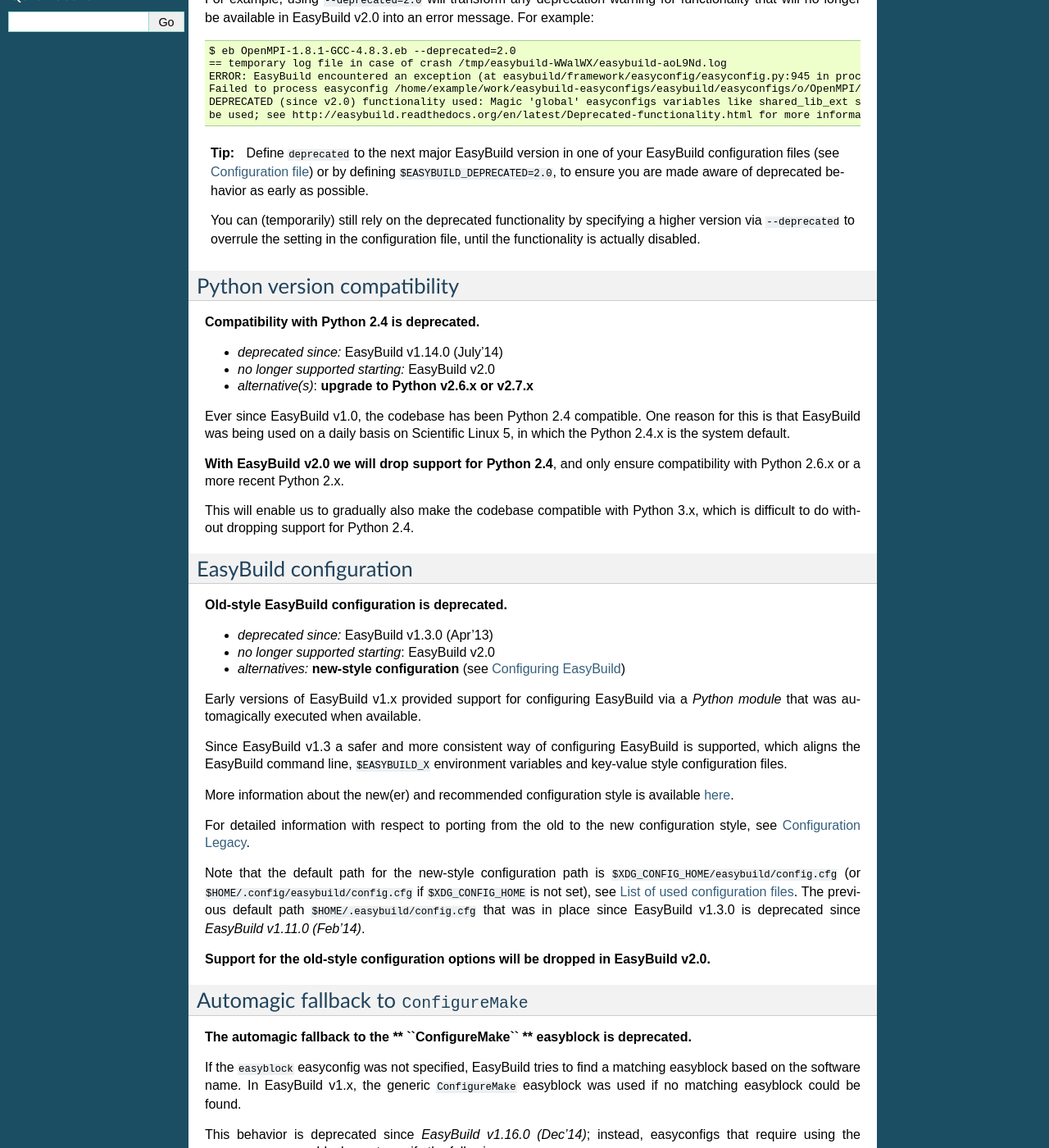
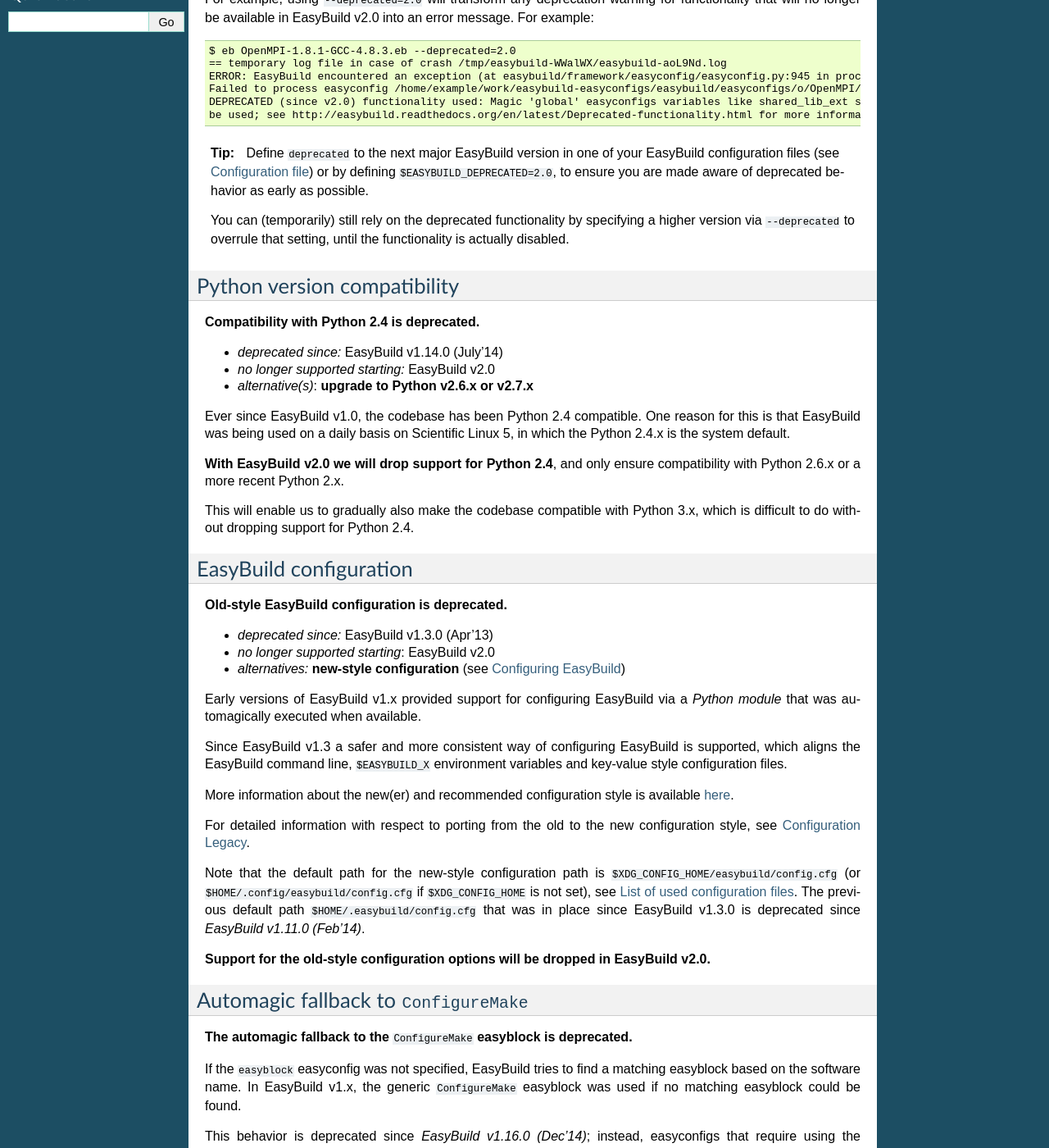
Before and after one commit to easybuilders/easybuild, a Sphinx documentation site: the page built from docs/Deprecated-functionality.rst, in a window 1280 px wide and 1400 px high, scrolled down 770 px. Shown: the whole window at 82% size. Built offline with Sphinx 7.4.7, drawn with Linux system fonts in a browser that asks for light colours; some of the changed text lies outside the part shown.

Commit message:
minor style fixes

```diff
--- a/docs/Deprecated-functionality.rst
+++ b/docs/Deprecated-functionality.rst
@@ -56,7 +56,7 @@
          of deprecated behavior as early as possible.
 
          You can (temporarily) still rely on the deprecated functionality by
-         specifying a higher version via ``--deprecated`` to overrule the setting in the configuration file, until the
+         specifying a higher version via ``--deprecated`` to overrule that setting, until the
          functionality is actually disabled.
 
 .. _python_version_compatibility:
@@ -114,7 +114,7 @@
 Automagic fallback to ``ConfigureMake``
 ---------------------------------------
 
-**The automagic fallback to the ** ``ConfigureMake`` ** easyblock is deprecated.**
+**The automagic fallback to the** ``ConfigureMake`` **easyblock is deprecated.**
 
 If the ``easyblock`` easyconfig was not specified, EasyBuild tries to find a matching easyblock based on the software
 name. In EasyBuild v1.x, the generic ``ConfigureMake`` easyblock was used if no matching easyblock could be found.
@@ -181,8 +181,8 @@
   must be able to determine the easyblock module path solely based on the name of the easyblock Python class *(since
   EasyBuild v1.4.0 (May'13))*
 
-  * easyblocks with a class name honoring the encoding scheme implemented by the ``encode_class_name`` function will not
-    be affected
+  * easyblocks with a class name that is already honoring the encoding scheme implemented by the ``encode_class_name``
+    function will not be affected
 
 **Easyblocks not taking into account these changes will no longer be supported in EasyBuild v2.0 and later.**
 
```
Also changed, not shown: other parts of docs/Deprecated-functionality.rst (+1 -1 lines).
